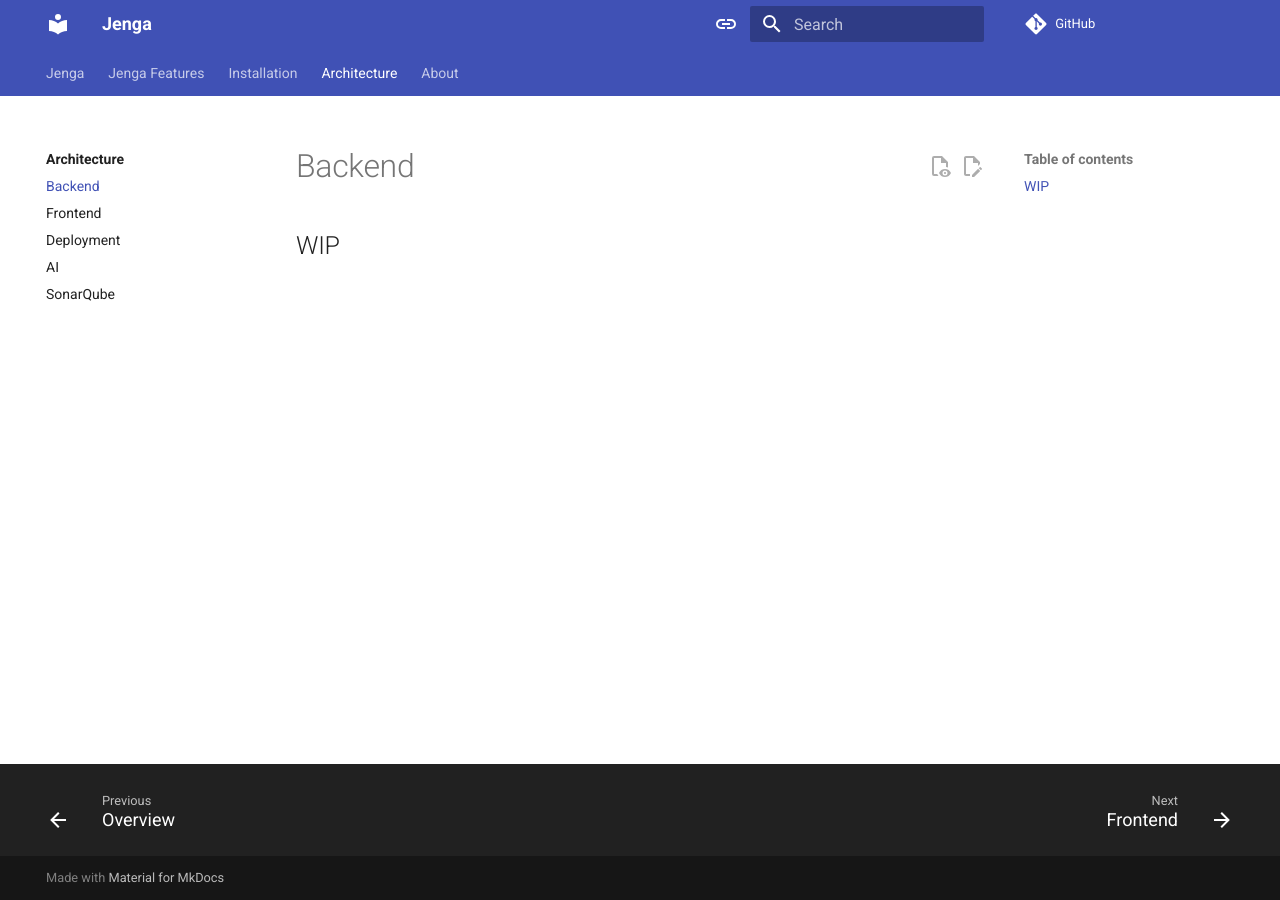
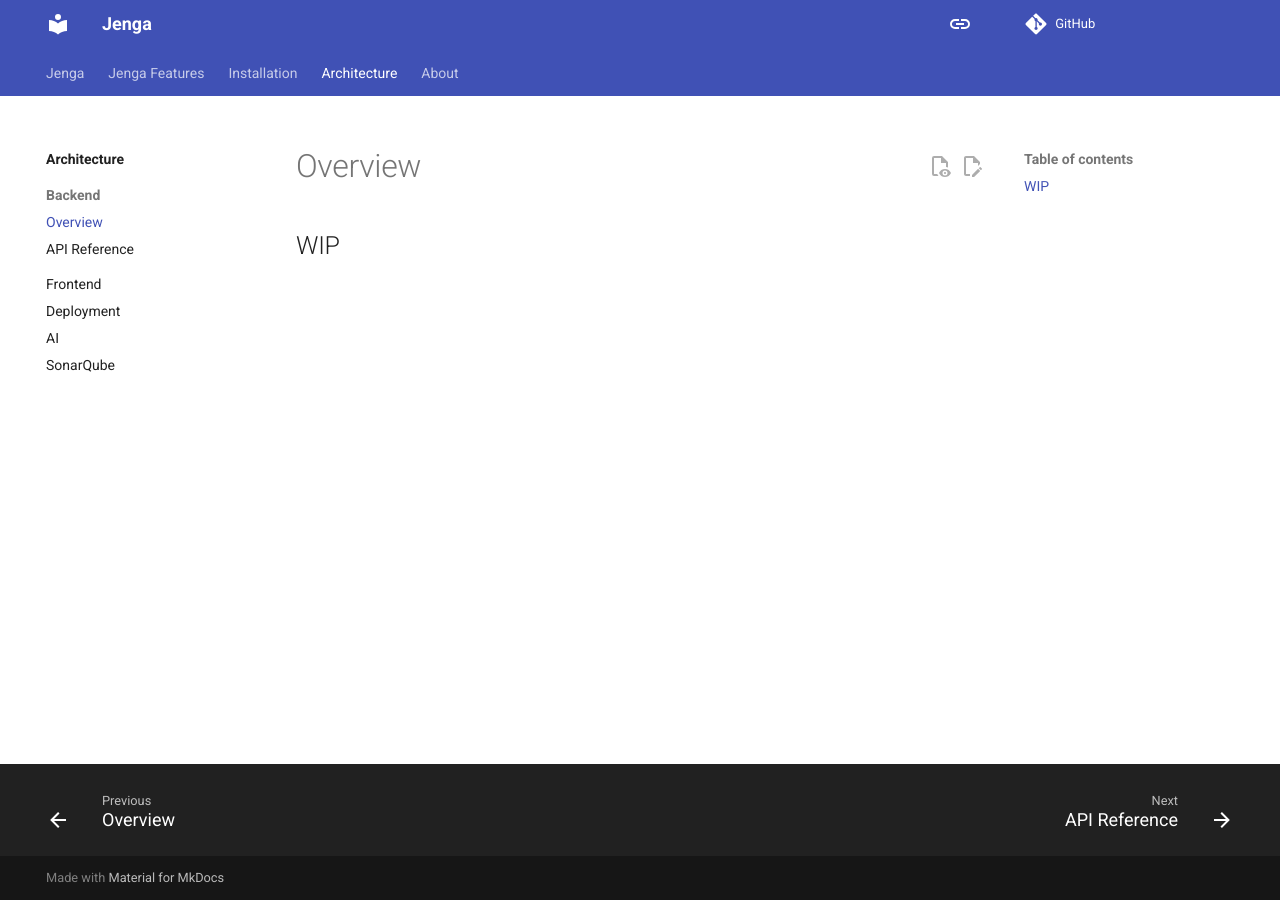
Before and after one commit to Jenga-PMS/Jenga-PMS.github.io, an MkDocs documentation site: the page built from docs/architecture/backend.md, in a window 1280 px wide. Built offline with MkDocs 1.6.1 and Material for MkDocs 9.7.7, drawn with Linux system fonts in a browser that asks for light colours; comment, search, counter and statistics services are not loaded.

Commit message:
Add redoc for mkdocs

```diff
--- a/mkdocs.yml
+++ b/mkdocs.yml
@@ -15,7 +15,9 @@
     - 'Build Frontend': 'installation/BuildFrontend.md'
   - 'Architecture':
     - 'Overview': 'architecture/index.md'
-    - 'Backend': 'architecture/backend.md'
+    - 'Backend':
+      - 'Overview': 'architecture/backend.md'
+      - 'API Reference': 'architecture/api.md'
     - 'Frontend': 'architecture/frontend.md'
     - 'Deployment': 'architecture/deployment.md'
     - 'AI': 'architecture/ai.md'
@@ -69,3 +71,6 @@
   - admonition
   - footnotes
   - md_in_html
+
+plugins:
+  - redoc-tag
```
Also changed, not shown: docs/architecture/api.md (added, +8 -0 lines), 1 other file.
